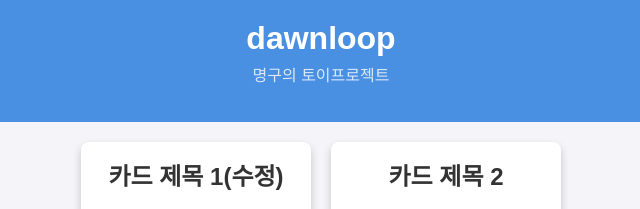
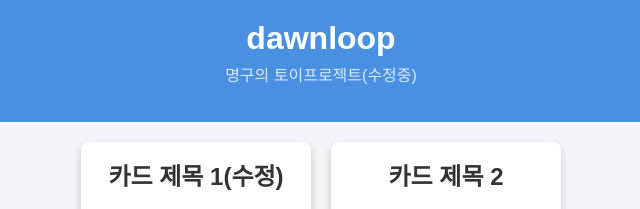
Before and after one commit to brighteen/dawnloop.github.io, a plain HTML site: page index.html in a window 1280 px wide. Shown: the top 209 px of the page, 319-959 px from the left. Drawn offline with Linux system fonts and the light colour scheme.

Commit message:
modified:   index.html

```diff
--- a/index.html
+++ b/index.html
@@ -9,7 +9,7 @@
 <body>
     <header>
         <h1>dawnloop</h1>
-        <p>명구의 토이프로젝트</p>
+        <p>명구의 토이프로젝트(수정중)</p>
     </header>
     <main>
         <section class="cards">
```
